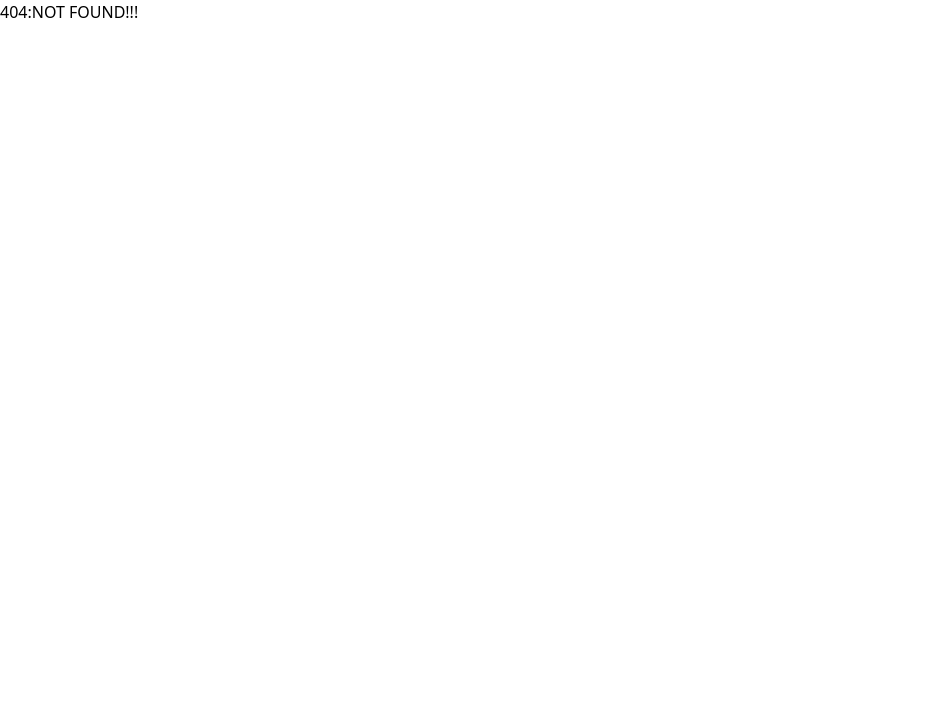
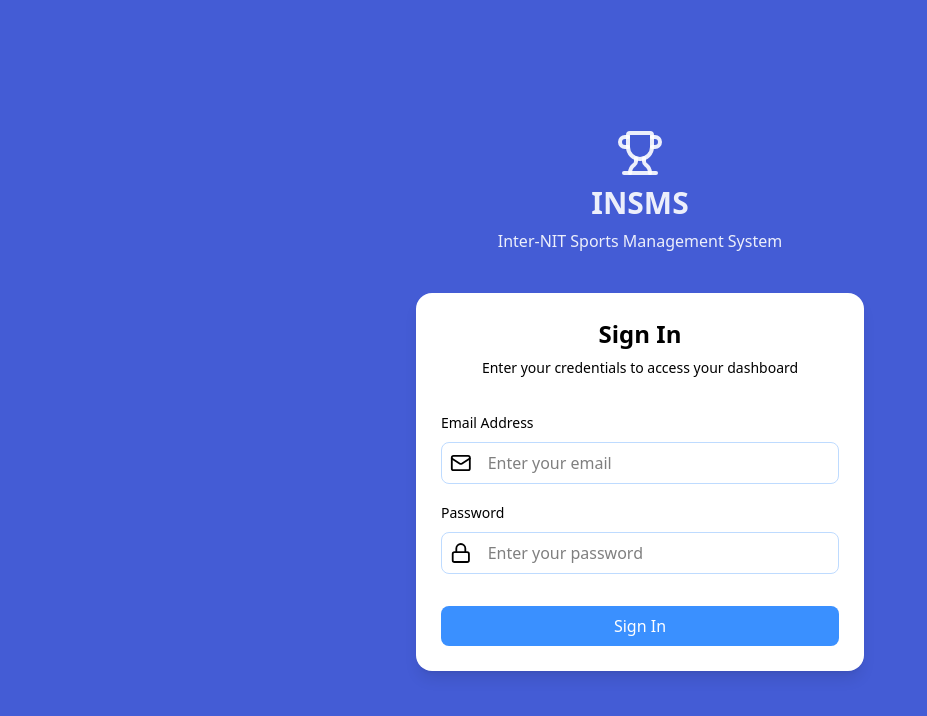
Before and after one commit to Srinathmp/NITC-Sports-Management-System, a React (Vite) app in the folder client/: page /login in a window 1280 px wide. Before the commit this address had no page. Shown: the top 716 px of the page, without its empty margins (0-927 px from the left). Built offline with nearby package versions, Linux system fonts and the light colour scheme.

Commit message:
feat(auth): add simple login page UI

```diff
--- a/client/index.html
+++ b/client/index.html
@@ -6,6 +6,7 @@
     <link rel="preconnect" href="https://fonts.googleapis.com">
     <link rel="preconnect" href="https://fonts.gstatic.com" crossorigin>
     <meta name="viewport" content="width=device-width, initial-scale=1.0" />
+    <meta name="color-scheme" content="light">
     <title>INSMS - Inter-NIT Sports Management System</title>
 </head>
 
--- a/client/src/App.jsx
+++ b/client/src/App.jsx
@@ -1,5 +1,6 @@
 import "./index.css";
 import Home from './pages/Home';
+import Login from './pages/auth/Login';
 import { BrowserRouter as Router, Routes, Route } from 'react-router-dom';
 
 export default function App(){
@@ -7,6 +8,7 @@ export default function App(){
         <Router>
             <Routes>
                 <Route path="/" element={<Home/>} />
+                <Route path="/login" element={<Login/>} />
                 <Route path="*" element={<div>404:NOT FOUND!!!</div>} />
             </Routes>
         </Router>
--- a/client/src/index.css
+++ b/client/src/index.css
@@ -1 +1,5 @@
 @import "tailwindcss";
+
+:root {
+  color-scheme: light;
+}
--- a/client/src/pages/Home.jsx
+++ b/client/src/pages/Home.jsx
@@ -26,7 +26,7 @@ export default function Home() {
                     </p>
 
                     <div className="m-8 flex flex-col gap-4 sm:flex-row sm:gap-6">
-                        <Link to="/matches">
+                        <Link to="/login">
                             <button className="w-full flex cursor-pointer items-center justify-center gap-2 rounded-xl border border-[#f98c07ff] bg-orange-500 px-6 py-3 font-semibold text-white duration-300 hover:scale-105">
                                 <LogIn size={20} strokeWidth={2.5} />
                                 Sign In
--- /dev/null
+++ b/client/src/pages/auth/Login.jsx
@@ -0,0 +1,57 @@
+import { Trophy, Mail, Lock } from "lucide-react"
+import { useState } from "react"
+
+export default function Login() {
+    const [email,setEmail] = useState('')
+    const [password,setPassword] = useState('')
+
+    function handleSubmit(e){
+        e.preventDefault()
+        console.log(email,password)
+        setEmail('')
+        setPassword('')
+    }
+
+    return (
+        <div className="bg-[#445cd5ff] min-h-screen flex flex-col items-center justify-center">
+            <div className="min-w-sm lg:min-w-md">
+                <div className="flex flex-col items-center justify-center gap-2 text-white/90 mb-10">
+                    <Trophy className="font-bold" size={48} />
+                    <p className="font-bold text-3xl">INSMS</p>
+                    <p>Inter-NIT Sports Management System</p>
+                </div>
+                <div className="rounded-2xl border border-white/30 bg-white shadow-lg backdrop-blur-lg p-2">
+                    <div className="flex flex-col items-center justify-center text-center gap-2 p-4">
+                        <p className="font-semibold text-2xl">Sign In</p>
+                        <p className="text-sm">Enter your credentials to access your dashboard</p>
+                    </div>
+                    <form className="p-4" onSubmit={handleSubmit}>
+                        <div>
+                            <label htmlFor="email_id" className="text-sm font-medium"> Email Address </label>
+                            <div className="flex gap-4 rounded-lg border border-blue-200 bg-white/30 p-2 mt-2 mb-4 focus-within:ring-3 focus-within:ring-blue-500">
+                                <Mail />
+                                <input type="email" id="email_id" placeholder="Enter your email"
+                                className="w-full focus-visible:outline-none file:bg-transparent"
+                                value={email} onChange={(e) => setEmail(e.target.value)}/>
+                            </div>
+                        </div>
+                        <div>
+                            <label htmlFor="pswd" className="text-sm font-medium"> Password </label>
+                            <div className="flex gap-4 rounded-lg border border-blue-200 bg-white/30 p-2 mt-2 focus-within:ring-3 focus-within:ring-blue-500">
+                                <Lock />
+                                <input id="pswd" type="password" placeholder="Enter your password"
+                                className="w-full focus-visible:outline-none" value={password}
+                                 onChange={(e) => setPassword(e.target.value)}/>
+                            </div>
+                        </div>
+                        <div>
+                            <button type="submit" className="text-white cursor-pointer w-full bg-[#3a90ffff] mt-8 p-2 border-[#70aafbff] rounded-lg hover:bg-[#0157c8ff]">
+                                Sign In
+                            </button>
+                        </div>
+                    </form>
+                </div>
+            </div>
+        </div>
+    )
+}
```
